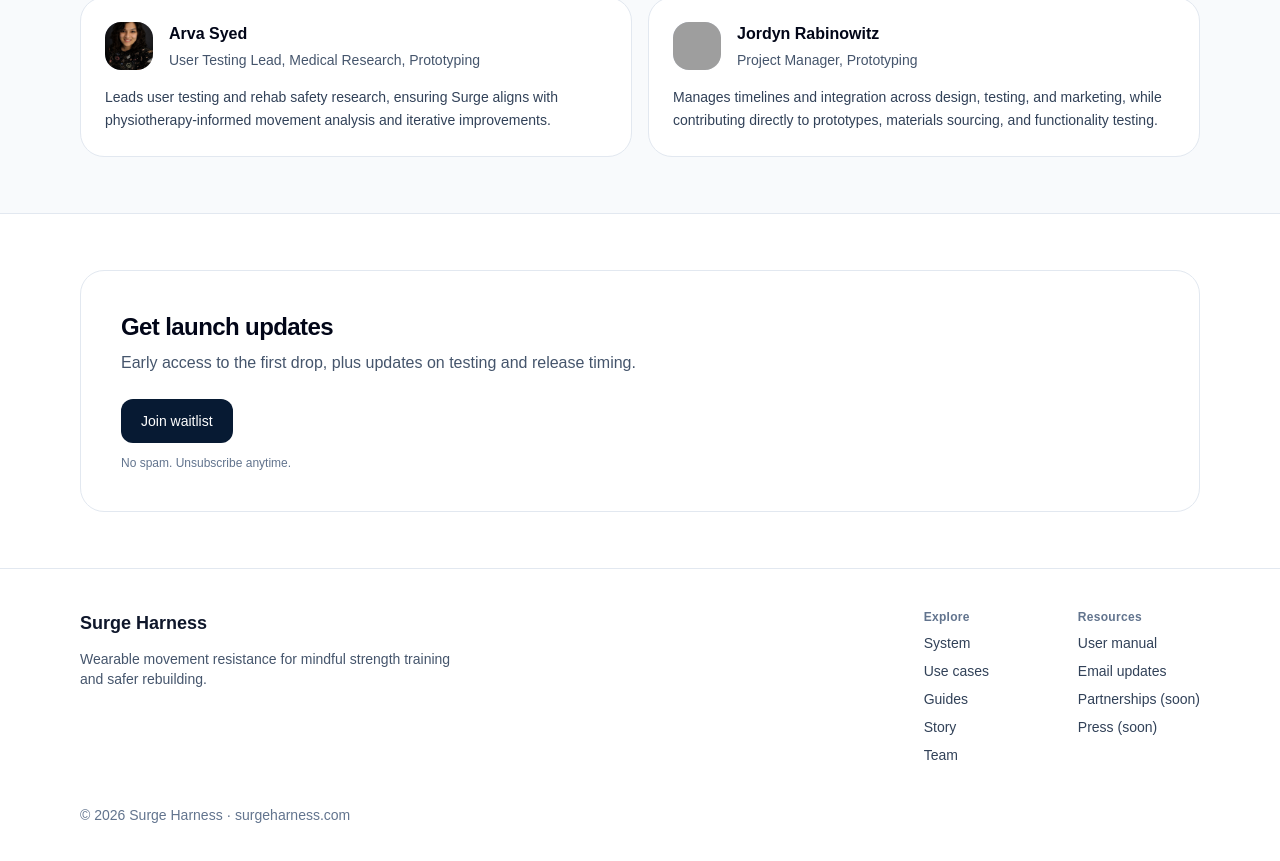
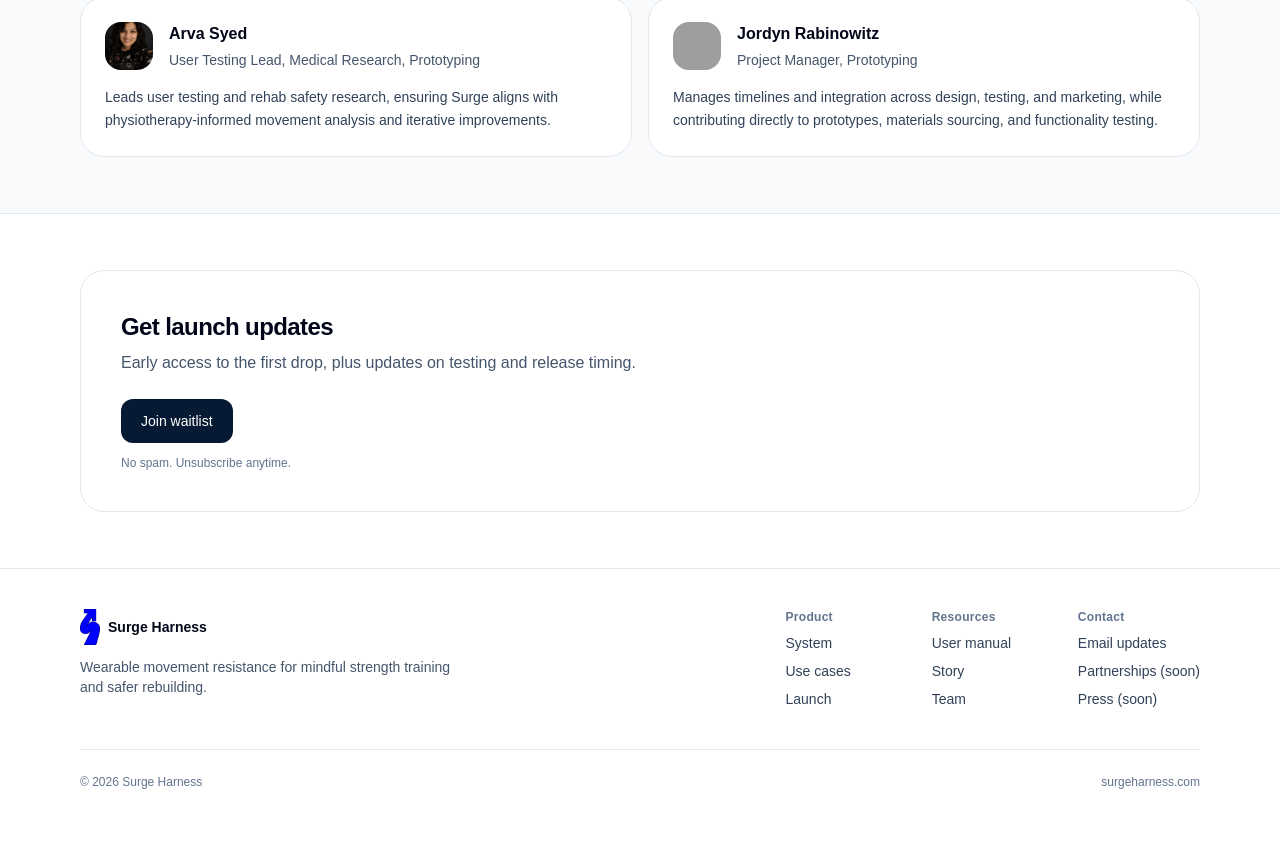
Before and after one commit to JordynRabinowitz/SurgeHarness, a Next.js app: page / in a window 1280 px wide. Shown: the part 3238-4099 px from the top of the page. After the commit the page ends 4068 px from the top, so only its background shows below. Built offline with nearby package versions, Linux system fonts and the light colour scheme; grey boxes are pictures that could not be loaded.

Commit message:
Update page.tsx

```diff
--- a/app/page.tsx
+++ b/app/page.tsx
@@ -602,92 +602,98 @@
 //   );
 // }
 
+function Footer() {
+  return (
+    <footer className="border-t border-slate-200 bg-white">
+      <div className="mx-auto max-w-6xl px-4 py-10">
+        <div className="flex flex-col gap-8 md:flex-row md:items-start md:justify-between">
+          <div>
+            <div className="flex items-center gap-2">
+              <LogoMark />
+              <div className="text-sm font-semibold">Surge Harness</div>
+            </div>
+            <p className="mt-3 max-w-sm text-sm text-slate-600">
+              Wearable movement resistance for mindful strength training and safer rebuilding.
+            </p>
+          </div>
+
+          <div className="grid grid-cols-2 gap-6 text-sm md:grid-cols-3">
+            <FooterCol title="Product">
+              <a href="#product">System</a>
+              <a href="#use-cases">Use cases</a>
+              <a href="#waitlist">Launch</a>
+            </FooterCol>
+            <FooterCol title="Resources">
+              <a href={USER_MANUAL_URL} target="_blank" rel="noreferrer">
+                  User manual
+                </a>
+              {/* <a href="#guides">Guides</a> */}
+              <a href="#story">Story</a>
+              <a href="#team">Team</a>
+            </FooterCol>
+            <FooterCol title="Contact">
+              <a href="#waitlist">Email updates</a>
+              <a href="#waitlist">Partnerships (soon)</a>
+              <a href="#waitlist">Press (soon)</a>
+            </FooterCol>
+          </div>
+        </div>
+
+        <div className="mt-10 flex flex-col gap-2 border-t border-slate-200 pt-6 text-xs text-slate-500 md:flex-row md:items-center md:justify-between">
+          <span>© {new Date().getFullYear()} Surge Harness</span>
+          <span>surgeharness.com</span>
+        </div>
+      </div>
+    </footer>
+  );
+}
+
+//ugly footer
+
 // function Footer() {
 //   return (
 //     <footer className="border-t border-slate-200 bg-white">
 //       <div className="mx-auto max-w-6xl px-4 py-10">
-//         <div className="flex flex-col gap-8 md:flex-row md:items-start md:justify-between">
-//           <div>
-//             <div className="flex items-center gap-2">
-//               <LogoMark />
-//               <div className="text-sm font-semibold">Surge Harness</div>
-//             </div>
-//             <p className="mt-3 max-w-sm text-sm text-slate-600">
+//         <div className="flex flex-col gap-10 md:flex-row md:justify-between">
+//           <div className="max-w-sm">
+//             <h3 className="text-lg font-semibold text-slate-900">Surge Harness</h3>
+//             <p className="mt-3 text-sm text-slate-600">
 //               Wearable movement resistance for mindful strength training and safer rebuilding.
 //             </p>
 //           </div>
 
-//           <div className="grid grid-cols-2 gap-6 text-sm md:grid-cols-3">
-//             <FooterCol title="Product">
-//               <a href="#product">System</a>
-//               <a href="#use-cases">Use cases</a>
-//               <a href="#waitlist">Launch</a>
+
+//           <div className="grid grid-cols-2 gap-8 text-sm">
+//             <FooterCol title="Explore">
+//               <div className="flex flex-col gap-2">
+//                 <a href="#product">System</a>
+//                 <a href="#use-cases">Use cases</a>
+//                 <a href="#guides">Guides</a>
+//                 <a href="#story">Story</a>
+//                 <a href="#team">Team</a>
+//               </div>
 //             </FooterCol>
+
 //             <FooterCol title="Resources">
-//               <a href="#guides">Guides</a>
-//               <a href="#story">Story</a>
-//               <a href="#team">Team</a>
-//             </FooterCol>
-//             <FooterCol title="Contact">
-//               <a href="#waitlist">Email updates</a>
-//               <a href="#waitlist">Partnerships (soon)</a>
-//               <a href="#waitlist">Press (soon)</a>
+//               <div className="flex flex-col gap-2">
+//                 <a href={USER_MANUAL_URL} target="_blank" rel="noreferrer">
+//                   User manual
+//                 </a>
+//                 <a href="#waitlist">Email updates</a>
+//                 <a href="#waitlist">Partnerships (soon)</a>
+//                 <a href="#waitlist">Press (soon)</a>
+//               </div>
 //             </FooterCol>
 //           </div>
 //         </div>
 
-//         <div className="mt-10 flex flex-col gap-2 border-t border-slate-200 pt-6 text-xs text-slate-500 md:flex-row md:items-center md:justify-between">
-//           <span>© {new Date().getFullYear()} Surge Harness</span>
-//           <span>surgeharness.com</span>
+//         <div className="mt-10 text-sm text-slate-500">
+//           © {new Date().getFullYear()} Surge Harness · surgeharness.com
 //         </div>
 //       </div>
 //     </footer>
 //   );
 // }
-
-function Footer() {
-  return (
-    <footer className="border-t border-slate-200 bg-white">
-      <div className="mx-auto max-w-6xl px-4 py-10">
-        <div className="flex flex-col gap-10 md:flex-row md:justify-between">
-          <div className="max-w-sm">
-            <h3 className="text-lg font-semibold text-slate-900">Surge Harness</h3>
-            <p className="mt-3 text-sm text-slate-600">
-              Wearable movement resistance for mindful strength training and safer rebuilding.
-            </p>
-          </div>
-
-          <div className="grid grid-cols-2 gap-8 text-sm">
-            <FooterCol title="Explore">
-              <div className="flex flex-col gap-2">
-                <a href="#product">System</a>
-                <a href="#use-cases">Use cases</a>
-                <a href="#guides">Guides</a>
-                <a href="#story">Story</a>
-                <a href="#team">Team</a>
-              </div>
-            </FooterCol>
-
-            <FooterCol title="Resources">
-              <div className="flex flex-col gap-2">
-                <a href={USER_MANUAL_URL} target="_blank" rel="noreferrer">
-                  User manual
-                </a>
-                <a href="#waitlist">Email updates</a>
-                <a href="#waitlist">Partnerships (soon)</a>
-                <a href="#waitlist">Press (soon)</a>
-              </div>
-            </FooterCol>
-          </div>
-        </div>
-
-        <div className="mt-10 text-sm text-slate-500">
-          © {new Date().getFullYear()} Surge Harness · surgeharness.com
-        </div>
-      </div>
-    </footer>
-  );
-}
 
 /* -------------------- Small components -------------------- */
 
```
